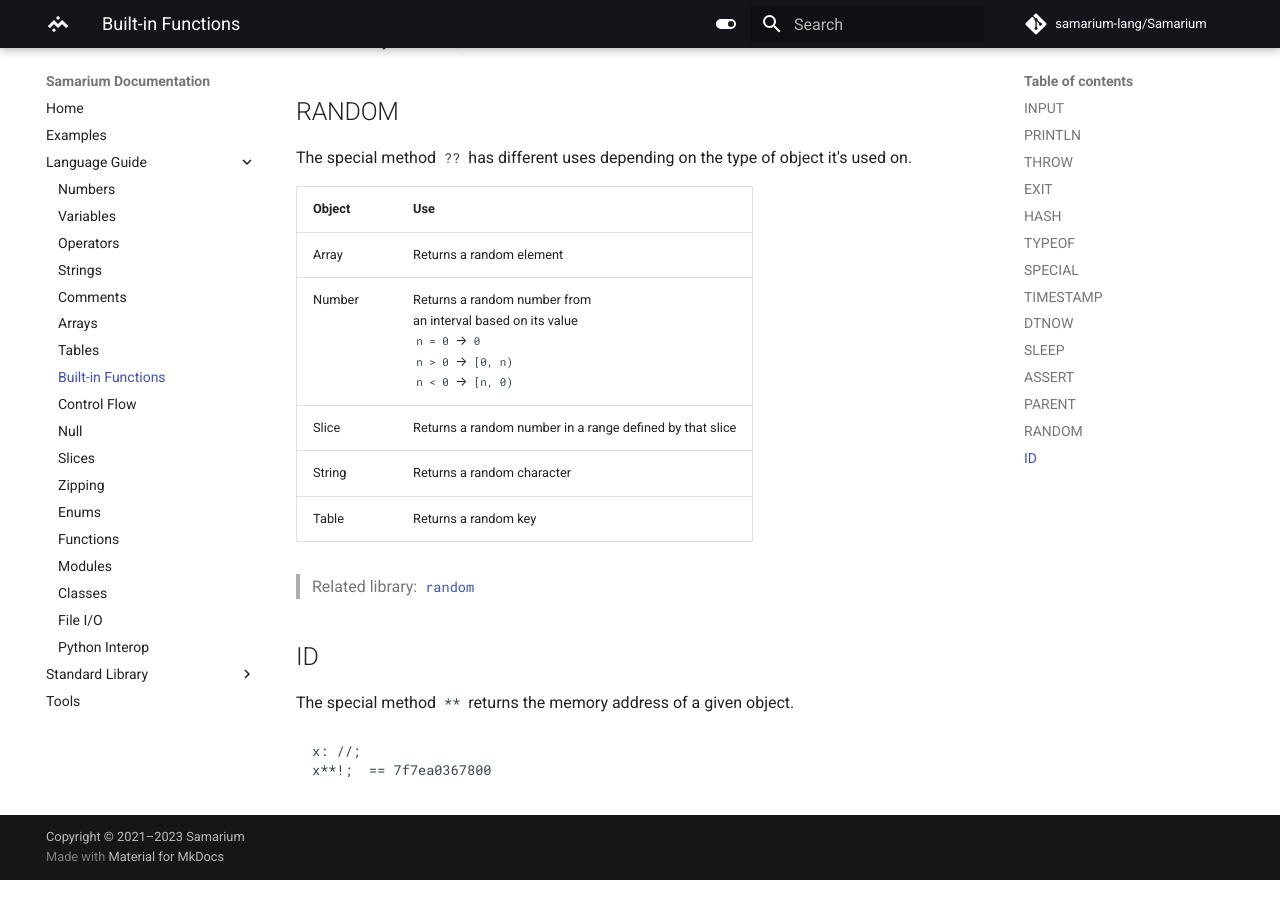
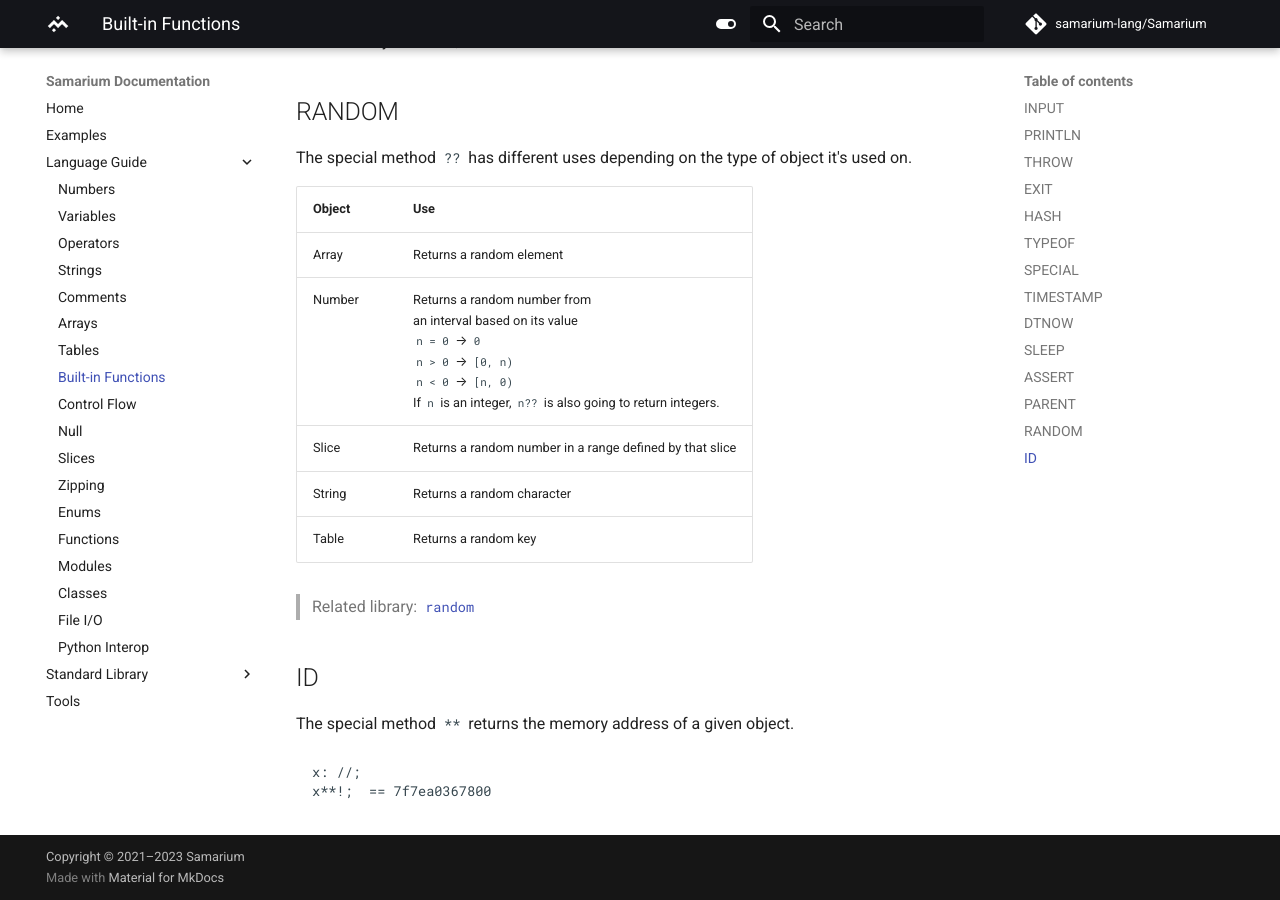
Before and after one commit to samarium-lang/Samarium, an MkDocs documentation site: the page built from docs/builtins.md, in a window 1280 px wide and 900 px high, scrolled down 3458 px. Built offline with MkDocs 1.6.1 and Material for MkDocs 9.7.7, drawn with Linux system fonts in a browser that asks for light colours; comment, search, counter and statistics services are not loaded.

Commit message:
(docs) Updated Number??

```diff
--- a/docs/builtins.md
+++ b/docs/builtins.md
@@ -165,7 +165,7 @@ used on.
 Object  | Use
 ---     | ---
 Array   | Returns a random element
-Number  | Returns a random number from<br>an interval based on its value<br>`n = 0` → `0`<br>`n > 0` → `[0, n)`<br>`n < 0` → `[n, 0)`
+Number  | Returns a random number from<br>an interval based on its value<br>`n = 0` → `0`<br>`n > 0` → `[0, n)`<br>`n < 0` → `[n, 0)`<br>If `n` is an integer, `n??` is also going to return integers.
 Slice   | Returns a random number in a range defined by that slice
 String  | Returns a random character
 Table   | Returns a random key
```
